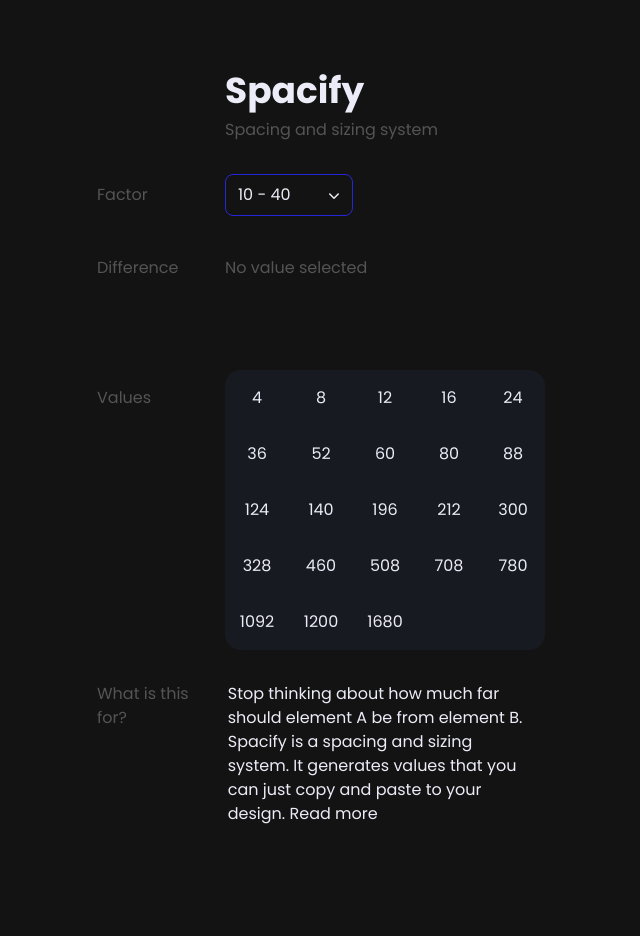
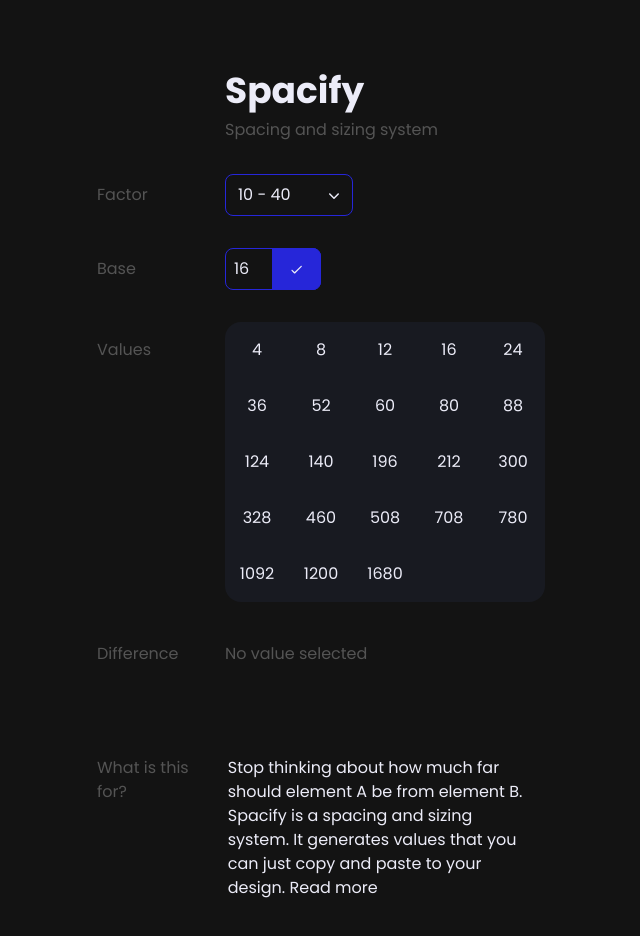
Before and after one commit to dotRarufu/spacify, a React (Vite) app: page / in a window 1280 px wide. Shown: the top 936 px of the page, without its empty margins (239-879 px from the left). Before the commit the page ends 890 px from the top, so only its background shows below. Built offline with nearby package versions, Linux system fonts and the light colour scheme.

Commit message:
feat: add custom base value
#8

```diff
--- a/src/App.tsx
+++ b/src/App.tsx
@@ -8,6 +8,7 @@
 import toast, { DefaultToastOptions, Toaster } from "react-hot-toast";
 import useToastLimit from "./components/hooks/useToastLimit";
 import GlobalContext from "./contexts/globalContext";
+import Base from "./components/Base";
 
 const toastSettings: DefaultToastOptions = {
   position: "bottom-center",
@@ -27,7 +28,7 @@
 
 const App = () => {
   const [factor, setFactor] = useState<Factor>([10, 40]);
-  const [baseValue] = useState(16);
+  const [base, setBase] = useState(16);
   const [values, setValues] = useState<number[]>([]);
   const [selectedValue, setSelectedValue] = useState<number | null>(null);
   const [factors, setFactors] = useState(defaultFactors);
@@ -35,6 +36,7 @@
   useToastLimit();
   const [clipboardState, copyToClipboard] = useCopyToClipboard();
 
+  const changeBase = (n: number) => setBase(n);
   const changeFactor = (f: Factor) => setFactor(f);
   const selectValue = (n: number) => () => {
     setSelectedValue(n);
@@ -59,22 +61,22 @@
     addFactor,
     values,
     selectedValue,
+    base,
+    changeBase,
   };
 
   useEffect(() => {
-    setValues(generateFactorValues(factor, baseValue));
-  }, [baseValue, factor]);
+    setValues(generateFactorValues(factor, base));
+  }, [base, factor]);
 
   return (
     <GlobalContext.Provider value={globalContextValues}>
       <div className="sm:p-0 mx-auto max-w-[40rem] p-[1rem] sm:py-[4rem]">
         <Toaster toastOptions={toastSettings} />
         <Header />
-
         <main className="flex flex-col gap-[2rem]">
           <Dropdown />
-
-          <Difference />
+          <Base />
 
           <div className="flex flex-col items-baseline sm:flex-row">
             <h3
@@ -99,6 +101,7 @@
               ))}
             </ul>
           </div>
+          <Difference />
 
           <About />
         </main>
--- /dev/null
+++ b/src/components/Base.tsx
@@ -0,0 +1,56 @@
+import { ChangeEvent, useContext, useState } from "react";
+import Check from "./icons/Check";
+import GlobalContext from "../contexts/globalContext";
+
+const Base = () => {
+  const [value, setValue] = useState(16);
+  const { changeBase } = useContext(GlobalContext)!;
+  const [isFocused, setIsFocused] = useState(false);
+
+  const handleChange = (event: ChangeEvent<HTMLInputElement>) => {
+    const { value, min, max } = event.target;
+    const newValue = Math.max(
+      Number(min),
+      Math.min(Number(max), Number(value)),
+    );
+
+    setValue(newValue);
+  };
+
+  const handleDone = () => changeBase(value);
+
+  return (
+    <div className="flex flex-col items-baseline sm:flex-row">
+      <h3
+        className="mb-[0.5rem] min-w-[8rem] text-secondary-text"
+        children="Base"
+      />
+
+      <div className="relative max-w-[8rem] ">
+        <input
+          onFocus={() => setIsFocused(true)}
+          onBlur={() => setIsFocused(false)}
+          min={1}
+          max={999}
+          type="number"
+          className="text-secondary w-full rounded-inner border border-primary-color-500 bg-transparent  p-[0.5rem] text-primary-text"
+          value={value}
+          onChange={handleChange}
+        />
+        <button
+          className="absolute right-[0] h-full rounded-r-inner border border-primary-color-500 bg-primary-color-500 px-[1rem] hover:bg-primary-color-700"
+          onClick={handleDone}
+        >
+          <Check />
+        </button>
+        {isFocused && (
+          <p className="absolute -bottom-[0.25rem] left-[0] translate-y-full whitespace-nowrap text-[1rem] text-tertiary-text">
+            TIP: 16 is a good start
+          </p>
+        )}
+      </div>
+    </div>
+  );
+};
+
+export default Base;
--- a/src/components/Dropdown.tsx
+++ b/src/components/Dropdown.tsx
@@ -16,7 +16,7 @@
   const [isModalActive, setIsModalActive] = useState(false);
   const openModal = () => setIsModalActive(true);
   const closeModal = () => setIsModalActive(false);
-  console.log("dropdown rerenders");
+
   const changeActiveFactor = (f: Factor) => () => changeFactor(f);
   return (
     <div className="flex flex-col items-baseline sm:flex-row">
@@ -31,7 +31,7 @@
           <ArrowDown />
         </p>
         {isActive && (
-          <div className="left-0 top-0 absolute mt-[0.25rem] w-full overflow-clip rounded-inner border border-primary-color-700 bg-neutral shadow-md shadow-primary-color-500">
+          <div className="left-0 top-0 absolute z-[1] mt-[0.25rem] w-full overflow-clip rounded-inner border border-primary-color-700 bg-neutral shadow-md shadow-primary-color-500">
             {factors.map(([f1, f2]) => (
               <p
                 key={`${f1} ${f2}`}
--- a/src/components/Modal.tsx
+++ b/src/components/Modal.tsx
@@ -99,7 +99,7 @@
       <div className="mt-[1.5rem] flex flex-col gap-[0.5rem]">
         <button
           onClick={closeModal}
-          className="p-[0.5rem] uppercase text-secondary-text hover:text-primary-text"
+          className="rounded-inner p-[0.5rem] uppercase text-secondary-text hover:text-primary-text"
         >
           Close
         </button>
--- /dev/null
+++ b/src/components/icons/Check.tsx
@@ -0,0 +1,18 @@
+const Check = () => {
+  return (
+    <svg
+      width="15"
+      height="15"
+      viewBox="0 0 15 15"
+      fill="none"
+      xmlns="http://www.w3.org/2000/svg"
+    >
+      <path
+        d="M5.62509 10.1063L3.45634 7.93752C3.33948 7.82066 3.18098 7.755 3.01572 7.755C2.85045 7.755 2.69195 7.82066 2.57509 7.93752C2.45823 8.05438 2.39258 8.21288 2.39258 8.37814C2.39258 8.45997 2.4087 8.541 2.44001 8.61661C2.47133 8.69221 2.51723 8.7609 2.57509 8.81877L5.18759 11.4313C5.43134 11.675 5.82509 11.675 6.06884 11.4313L12.6813 4.81877C12.7982 4.70191 12.8639 4.54341 12.8639 4.37814C12.8639 4.21288 12.7982 4.05438 12.6813 3.93752C12.5645 3.82066 12.406 3.755 12.2407 3.755C12.0754 3.755 11.917 3.82066 11.8001 3.93752L5.62509 10.1063Z"
+        fill="currentColor"
+      />
+    </svg>
+  );
+};
+
+export default Check;
--- a/src/contexts/globalContext.ts
+++ b/src/contexts/globalContext.ts
@@ -9,6 +9,8 @@
   addFactor: (f: Factor) => void;
   values: number[];
   selectedValue: number | null;
+  base: number;
+  changeBase: (n: number) => void;
 };
 
 const GlobalContext = createContext<GlobalContextValues | null>(null);
--- a/src/index.css
+++ b/src/index.css
@@ -7,6 +7,22 @@
 @layer base {
   html {
     @apply bg-neutral font-poppins leading-[1.5] text-primary-text;
+  }
+
+  /* Remove input type number arrows */
+  /* Chrome */
+  input::-webkit-outer-spin-button,
+  input::-webkit-inner-spin-button {
+    -webkit-appearance: none;
+    margin: 0;
+  }
+  /* Firefox */
+  input[type="number"] {
+    -moz-appearance: textfield;
+  }
+
+  input:focus {
+    outline: none;
   }
 }
 
```
Also changed, not shown: 1 other file (tests, documents, lock files or other folders).
